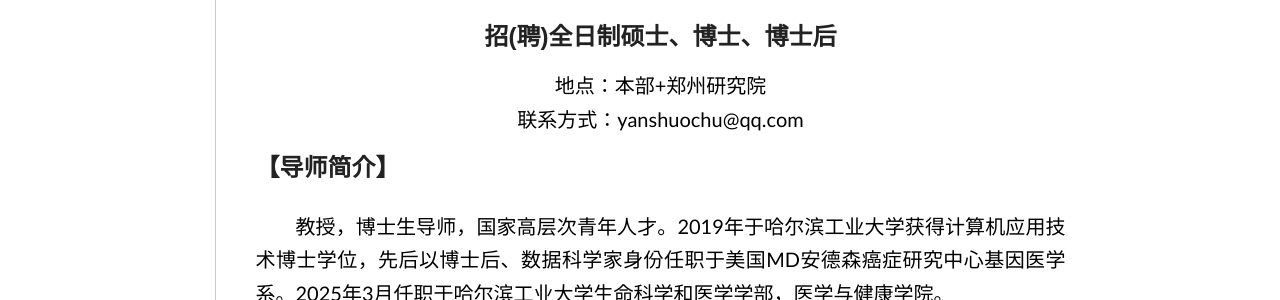
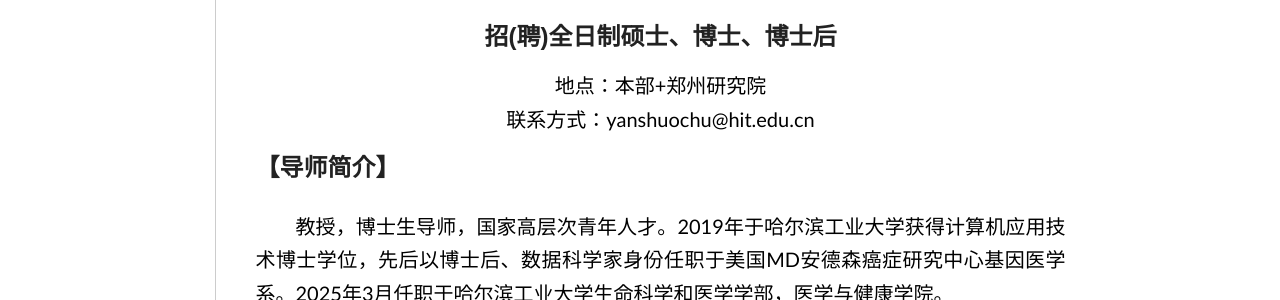
Before and after one commit to dustincys/cn, a Jekyll site: the page built from _posts/2025-03-15-jobad.md, in a window 1280 px wide and 900 px high. Shown: the part 267-567 px from the top of the window. Built offline with Jekyll 4.4.1, drawn with Linux system fonts in a browser that asks for light colours; nearby versions of some CDN libraries; comment, search, counter and statistics services are not loaded.

Commit message:
changed to hit email

```diff
--- a/_posts/2025-03-15-jobad.md
+++ b/_posts/2025-03-15-jobad.md
@@ -17,7 +17,7 @@ toc: no
 地点：本部+郑州研究院
 </center>
 <center>
-联系方式：yanshuochu@qq.com
+联系方式：yanshuochu@hit.edu.cn
 </center>
 
 
```
